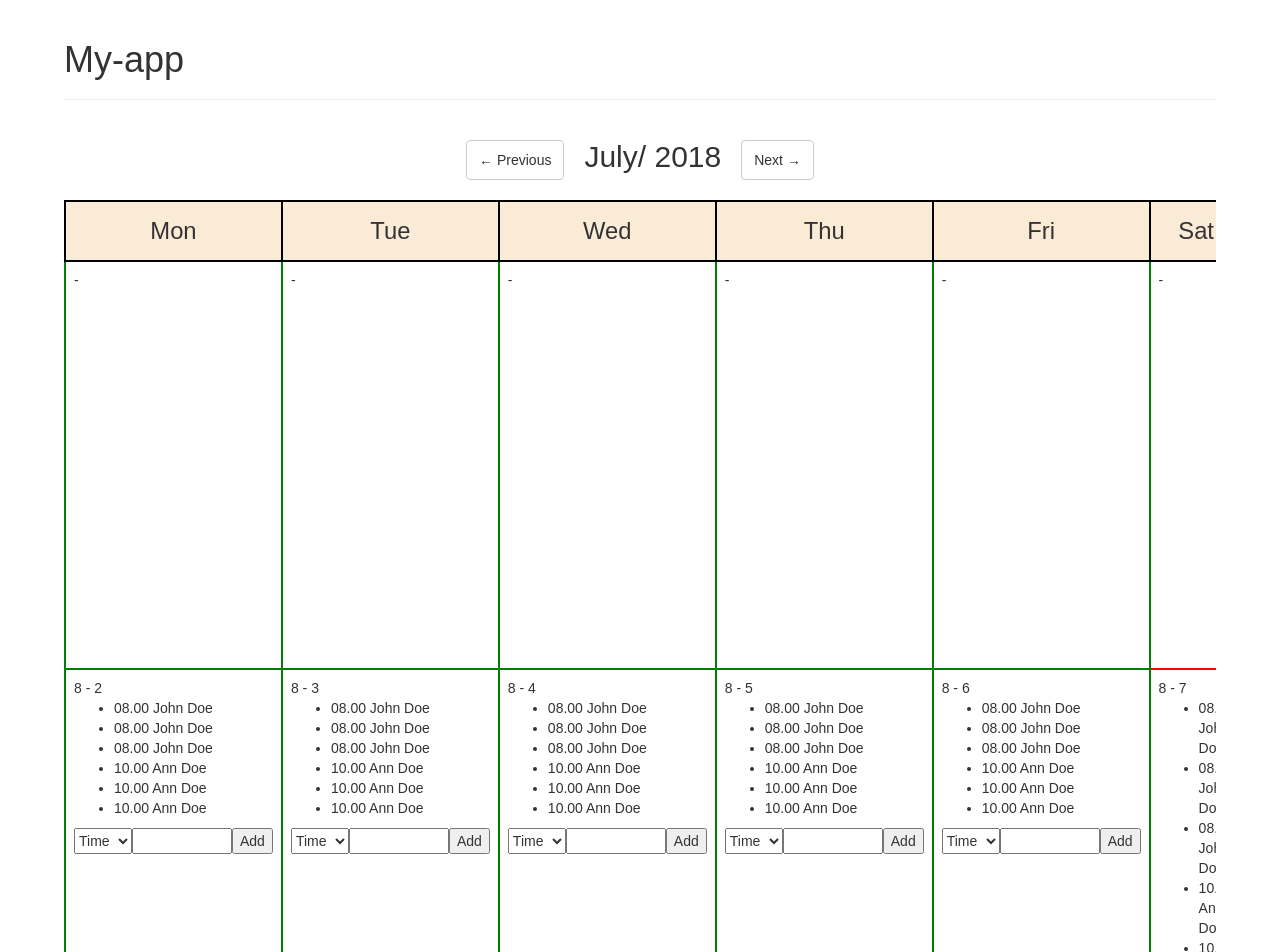
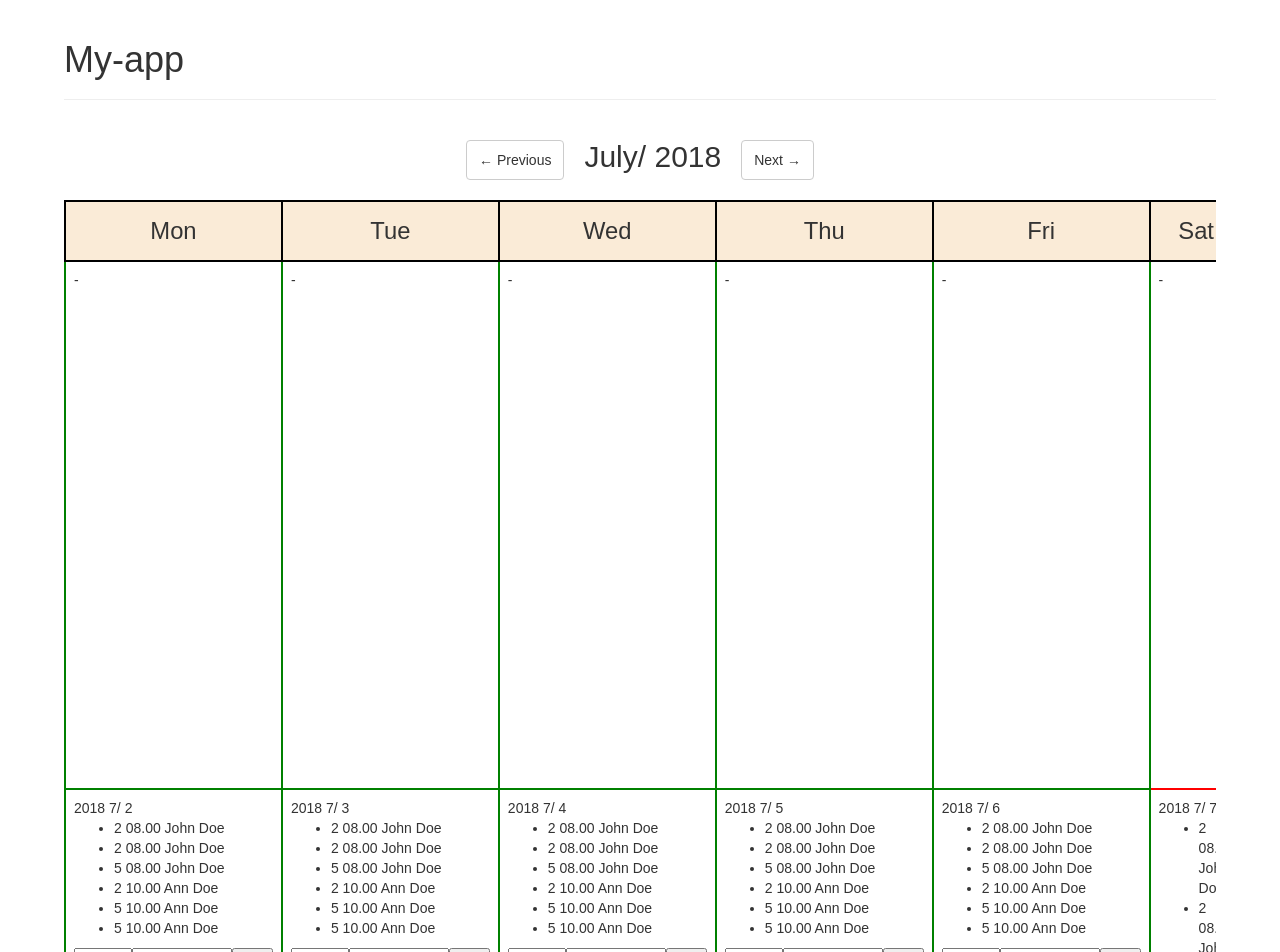
Before and after one commit to j-and/my-app, a React (Create React App) app: page / in a window 1280 px wide. Shown: the top 952 px of the page. Built offline with nearby package versions, Linux system fonts and the light colour scheme.

Commit message:
date property is added to registersMock, YearNavigation works correctly

```diff
--- a/src/App.js
+++ b/src/App.js
@@ -11,9 +11,10 @@ class App extends Component {
         super(props);
         this.state = {
             isOpen: '',//true,
-            month: {
-                monthCount: new Date().getMonth() + 1,
-                yearCount: new Date().getFullYear(),
+            currentDate: {
+                currentDay: new Date().getDate(),
+                currentMonth: new Date().getMonth() + 1,
+                currentYear: new Date().getFullYear(),
                 monthStart: new Date(new Date().getFullYear(), new Date().getMonth(), 0).getDay(),
                 daysInMonth: new Date(new Date().getFullYear(), new Date().getMonth() + 1, 0).getDate()
             },
@@ -40,27 +41,28 @@ class App extends Component {
     }
 
     updateMonthCount(month, year) {
-        //  alert('updateMonthCount');
+        //  alert('updatecurrentMonth');
         var weeksObjectCopy = Object.assign({}, this.state.weeksObject);
         Object.keys(weeksObjectCopy).map(function (key) {
             weeksObjectCopy[key] = [];
         });
-        var monthCopy = Object.assign({}, this.state.month);
-        monthCopy.monthCount = month;
-        monthCopy.yearCount = year;
-        monthCopy.monthStart = new Date(year, month - 1, 0).getDay();
-        monthCopy.daysInMonth = new Date(year, month, 0).getDate();
+        var currentDateCopy = Object.assign({}, this.state.currentDate);
+        currentDateCopy.currentMonth = month;
+        currentDateCopy.currentYear = year;
+        currentDateCopy.monthStart = new Date(year, month - 1, 0).getDay();
+        currentDateCopy.daysInMonth = new Date(year, month, 0).getDate();
+
         this.setState({weeksObject: weeksObjectCopy});
-        this.setState({month: monthCopy});
+        this.setState({currentDate: currentDateCopy});
     }
 
     render() {
         return (
             <div>
                 <PageHeader>My-app</PageHeader>
-                <MonthNavigation updateMonthCount={this.updateMonthCount} currentMonth={this.state.month.monthCount}
-                                 currentYear={this.state.month.yearCount}/>
-                <MonthTable month={this.state.month} weeksObject={this.state.weeksObject}/>
+                <MonthNavigation updateMonthCount={this.updateMonthCount} currentMonth={this.state.currentDate.currentMonth}
+                                 currentYear={this.state.currentDate.currentYear}/>
+                <MonthTable currentDate={this.state.currentDate} weeksObject={this.state.weeksObject}/>
                 <LoginForm show={this.state.isOpen}/>
             </div>
         );
@@ -68,5 +70,3 @@ class App extends Component {
 }
 
 export default App;
-
-// <MonthTable month={this.state.month} weeksObject={this.state.weeksObject}/>
--- a/src/ClientNameInput.js
+++ b/src/ClientNameInput.js
@@ -34,7 +34,7 @@ class ClientNameInput extends Component {
                 name: this.state.names
             };
             var newArray = this.state.registers;//.slice();
-            newArray.push({time: this.state.times.time, name: this.state.names});
+            newArray.push({day:this.props.currentDay,time: this.state.times.time, name: this.state.names});
             this.setState({registers: newArray});
             sendData(newRegister);
             this.props.updateRegisters(this.state.registers);
--- a/src/DayList.js
+++ b/src/DayList.js
@@ -50,20 +50,20 @@ class DayList extends Component {
 
     render() {
         const REGISTERS = [
-            {time: '08.00', name: 'John Doe'},
-            {time: '10.00', name: 'Ann Doe'},
-            {time: '08.00', name: 'John Doe'},
-            {time: '10.00', name: 'Ann Doe'},
-            {time: '08.00', name: 'John Doe'},
-            {time: '10.00', name: 'Ann Doe'}
+            {year:'2017', month:'01', day:'2', time: '08.00', name: 'John Doe'},
+            {year:'2017', month:'01', day:'2', time: '10.00', name: 'Ann Doe'},
+            {year:'2017', month:'01', day:'2', time: '08.00', name: 'John Doe'},
+            {year:'2017', month:'01', day:'5', time: '10.00', name: 'Ann Doe'},
+            {year:'2017', month:'01', day:'5', time: '08.00', name: 'John Doe'},
+            {year:'2017', month:'01', day:'5', time: '10.00', name: 'Ann Doe'}
         ];
         return (
             <div >
-                {this.props.registersMock.length} - {this.props.counter}
+                {this.props.currentYear} {this.props.currentMonth}/ {this.props.counter}
                 <RegisterList registers={this.state.registers} registersMock={REGISTERS}/>
                 <ClientNameInput addRegister={this.addRegister} editTimeArray={this.editTimeArray}
                                  initialTimeArray={this.state.initialTimeArray} updateRegisters={this.updateRegisters}
-                                 registersMock={REGISTERS}/>
+                                 registersMock={REGISTERS} currentDay={this.props.counter}/>
             </div>
         );
     }
--- a/src/MonthNavigation.js
+++ b/src/MonthNavigation.js
@@ -13,7 +13,7 @@ class MonthNavigation extends Component {
         return (
             <div className="nav-centered">
                 <Button
-                    onClick={() => {this.props.updateMonthCount(this.props.currentMonth===1 ? 12 : this.props.currentMonth-1,this.props.currentMonth===12 ? new Date().getFullYear()-1 : new Date().getFullYear())}}>
+                    onClick={() => {this.props.updateMonthCount(this.props.currentMonth===1 ? 12 : this.props.currentMonth-1,this.props.currentMonth===12 ? this.props.currentYear-1 : this.props.currentYear)}}>
                     &larr; Previous
                 </Button>
                 <h2>
@@ -21,7 +21,7 @@ class MonthNavigation extends Component {
                     / {this.props.currentYear}
                 </h2>
                 <Button
-                    onClick={() =>{ this.props.updateMonthCount(this.props.currentMonth===12 ? 1 : this.props.currentMonth+1,this.props.currentMonth===12 ? new Date().getFullYear()+1 : new Date().getFullYear())}}>
+                    onClick={() =>{ this.props.updateMonthCount(this.props.currentMonth===12 ? 1 : this.props.currentMonth+1,this.props.currentMonth===12 ? this.props.currentYear+1 : this.props.currentYear)}}>
                     Next  &rarr;
                 </Button>
             </div>
--- a/src/MonthTable.js
+++ b/src/MonthTable.js
@@ -26,28 +26,21 @@ class MonthTable extends Component {
 
     render() {
 
-        const REGISTERS =
-            [{time: '08.00', name: 'John Doe'},
-                {time: '10.00', name: 'Ann Doe'},
-                {time: '08.00', name: 'John Doe'},
-                {time: '10.00', name: 'Ann Doe'},
-                {time: '08.00', name: 'John Doe'},
-                {time: '10.00', name: 'Ann Doe'},
-                {time: '08.00', name: 'John Doe'},
-                {time: '10.00', name: 'Ann Doe'}
-            ];
         var counter = 1;
+        var month=this.props.currentDate.currentMonth;
+        var year=this.props.currentDate.currentYear;
 
         function fillWeekArray(arrayName) {
             arrayName = [];
+
             var j;
             for (j = 0; j < 5; j++) {
-                arrayName.push(<td className="day_ordinary"><DayList registersMock={REGISTERS} counter={counter}/>
+                arrayName.push(<td className="day_ordinary"><DayList currentMonth={month} currentYear={year} counter={counter}/>
                 </td>);
                 counter += 1;
             }
             for (j = 5; j < 7; j++) {
-                arrayName.push(<td className="day_weekend"><DayList registersMock={REGISTERS} counter={counter}/></td>);
+                arrayName.push(<td className="day_weekend"><DayList currentMonth={month} currentYear={year} counter={counter}/></td>);
                 counter += 1;
             }
             return arrayName;
@@ -55,14 +48,14 @@ class MonthTable extends Component {
 
         /*Calendar*/
         var i, j;
-        var wholeWeekCount = Math.floor(this.props.month.daysInMonth / 7) + 1;
-
+        var wholeWeekCount = Math.floor(this.props.currentDate.daysInMonth / 7) + 1;
+//alert(this.props.currentDate.currentDay);
 
         for (i = 1; i <= wholeWeekCount; i++) {
             switch (i) {
                 case 1:
-                    if (this.props.month.monthStart !== -1) {
-                        for (j = 0; j < this.props.month.monthStart; j++) {
+                    if (this.props.currentDate.monthStart !== -1) {
+                        for (j = 0; j < this.props.currentDate.monthStart; j++) {
                             (j < 5) ? this.props.weeksObject.firstWeekBeforeMonthStart.push(<td
                                 className="day_ordinary">
                                 -</td>) :
@@ -70,16 +63,16 @@ class MonthTable extends Component {
                                     -</td>);
 
                         }
-                        for (j = this.props.month.monthStart; j < 7; j++) {
+                        for (j = this.props.currentDate.monthStart; j < 7; j++) {
                             if (j < 5) {
                                 this.props.weeksObject.firstWeekBeforeMonthStart.push(<td className="day_ordinary">
-                                    <DayList registersMock={REGISTERS} counter={counter}/>
+                                    <DayList currentMonth={this.props.currentDate.currentMonth} currentYear={this.props.currentDate.currentYear} counter={counter}/>
                                 </td>);
                                 counter++;
                             }
                             else {
                                 this.props.weeksObject.firstWeekBeforeMonthStart.push(<td className="day_weekend">
-                                    <DayList registersMock={REGISTERS} counter={counter}/>
+                                    <DayList currentMonth={this.props.currentDate.currentMonth} currentYear={this.props.currentDate.currentYear} counter={counter}/>
                                 </td>);
                                 counter++;
                             }
@@ -93,7 +86,7 @@ class MonthTable extends Component {
                         }
                         this.props.weeksObject.nullWeekBeforeMonthStart.push(<td className="day_weekend">-</td>);
                         this.props.weeksObject.nullWeekBeforeMonthStart.push(<td className="day_weekend"><DayList
-                            registersMock={REGISTERS} counter={counter}/>
+                            counter={counter}/>
                         </td>);
                         counter += 1;
                         this.props.weeksObject.firstWeekBeforeMonthStart = fillWeekArray('firstWeekBeforeMonthStart');
@@ -109,23 +102,22 @@ class MonthTable extends Component {
                     this.props.weeksObject.forthWeekInMonth = fillWeekArray('forthWeekInMonth');
                     break;
                 case 5:
-                    if ((this.props.month.daysInMonth - counter) < 7) {
-                        for (j = 0; j < (this.props.month.daysInMonth - counter); j++) {
+                    if ((this.props.currentDate.daysInMonth - counter) < 7) {
+                        for (j = 0; j < (this.props.currentDate.daysInMonth - counter); j++) {
                             if (j < 5) {
                                 this.props.weeksObject.fifthWeekInMonth.push(<td className="day_ordinary">
-                                    <DayList registersMock={REGISTERS} counter={counter}/>
+                                    <DayList currentMonth={this.props.currentDate.currentMonth} currentYear={this.props.currentDate.currentYear} counter={counter}/>
                                 </td>);
                                 counter += 1;
                             }
                             else {
                                 this.props.weeksObject.fifthWeekInMonth.push(<td className="day_weekend"><DayList
-                                    registersMock={REGISTERS}
-                                    counter={counter}/>
+                                                                      counter={counter}/>
                                 </td>);
                                 counter += 1;
                             }
                         }
-                        for (j = this.props.month.daysInMonth - counter; j < 7; j++) {
+                        for (j = this.props.currentDate.daysInMonth - counter; j < 7; j++) {
                             if (j < 5) {
                                 this.props.weeksObject.fifthWeekInMonth.push(<td className="day_ordinary">-</td>)
                             }
@@ -137,16 +129,15 @@ class MonthTable extends Component {
                     else {
                         this.props.weeksObject.fifthWeekInMonth = fillWeekArray('fifthWeekInMonth');
 
-                        for (j = 0; j <= this.props.month.daysInMonth - counter + 1; j++) {
+                        for (j = 0; j <= this.props.currentDate.daysInMonth - counter + 1; j++) {
                             if (j < 5) {
                                 this.props.weeksObject.sixthWeekInMonth.push(<td className="day_ordinary">
-                                    <DayList registersMock={REGISTERS} counter={counter}/>
+                                    <DayList currentMonth={this.props.currentDate.currentMonth} currentYear={this.props.currentDate.currentYear} counter={counter}/>
                                 </td>);
                                 counter += 1;
                             }
                             else {
                                 this.props.weeksObject.sixthWeekInMonth.push(<td className="day_weekend"><DayList
-                                    registersMock={REGISTERS}
                                     counter={counter}/></td>);
                                 counter += 1;
                             }
--- a/src/RegisterList.js
+++ b/src/RegisterList.js
@@ -32,7 +32,7 @@ class RegisterList extends Component {
             <div>
                 <ul>
                     {                        Object.keys(sortedArr).map(function (key) {
-                        return <li>{sortedArr[key].time + ' ' + sortedArr[key].name}</li>
+                        return <li>{sortedArr[key].day +' '+sortedArr[key].time + ' ' + sortedArr[key].name}</li>
                     }) }
                 </ul>
             </div>
```
